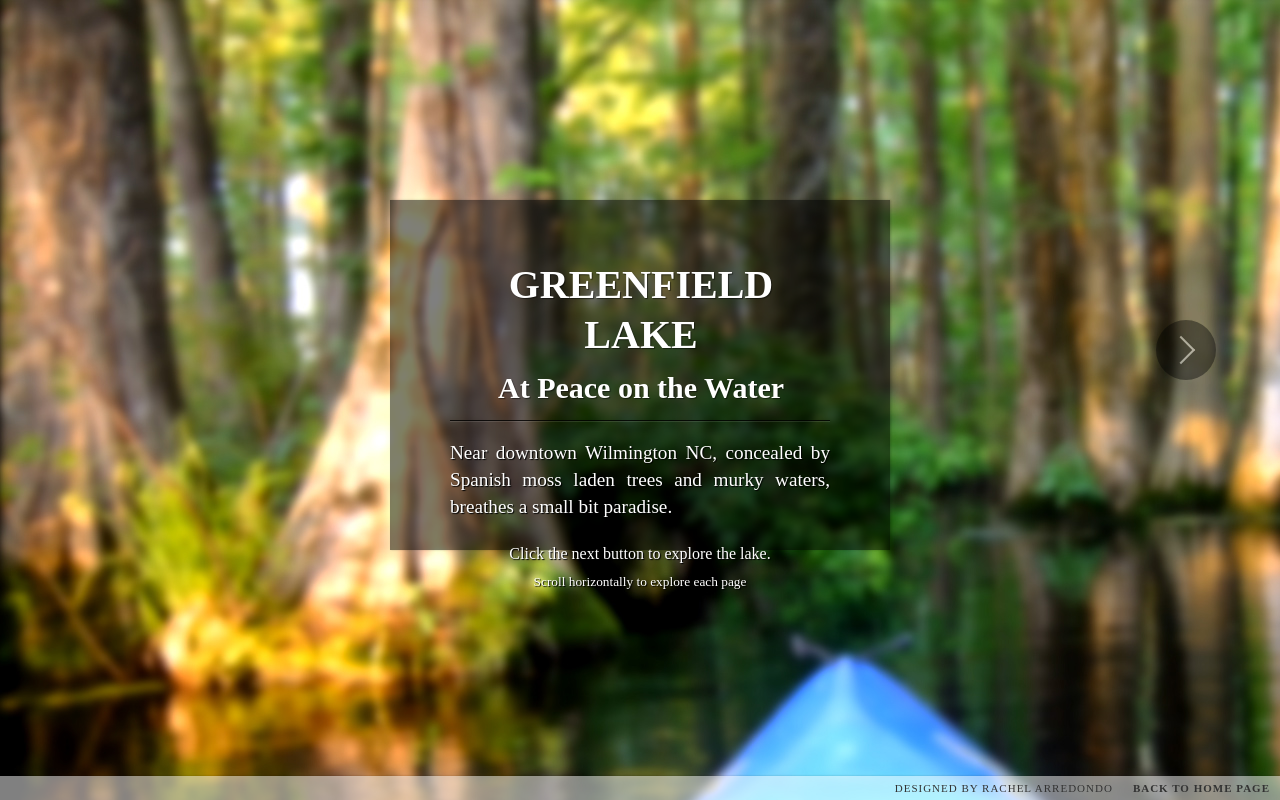
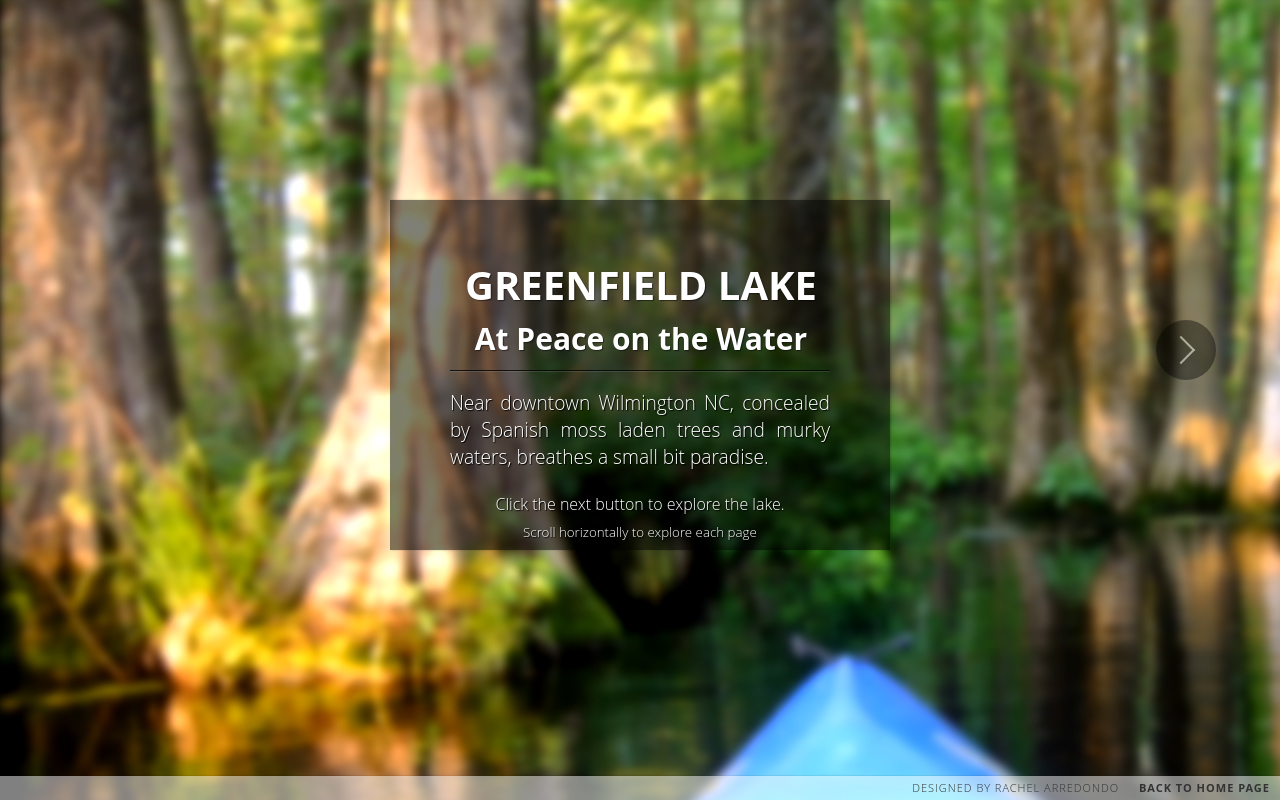
Before and after one commit to rachelarre/greenfieldlake, a plain HTML site: page index.html in a window 1280 px wide. Shown: the top 800 px of the page. Drawn offline with nearby package versions, Linux system fonts and the light colour scheme.

Commit message:
changed the font to Open sans I think

```diff
--- a/css/style.css
+++ b/css/style.css
@@ -13,7 +13,7 @@ body {
 	overflow: hidden;
 	font-weight: 300;
 	font-size: 1em;
-	font-family: josefin-sans, "Helvetica Neue", Helvetica, Arial, sans-serif;
+	font-family: 'Open sans', sans-serif;
 }
 
 .wrapper {
@@ -82,7 +82,7 @@ p a {
 	padding: 0;
 	line-height: 1.25;
 	text-transform: uppercase;
-	font-family: josefin-sans;
+	font-family:  'Open sans', sans-serif;
 	box-shadow: 0 1px 0 rgba(255, 255, 255, 0.1);
 	padding: 0 0 10px 2px;
 	font-size: 2.5em;
@@ -95,7 +95,7 @@ p a {
 }
 
 .text-information p {
-	font-family: josefin-sans;
+	font-family:  'Open sans', sans-serif;
 	font-size: 1.2em;
 	text-align: justify;
 }
@@ -136,7 +136,7 @@ p a {
 	line-height: .65;
 	font-size: 2.5em;
 	text-transform: uppercase;
-	font-family: josefin-sans;
+	font-family:  'Open sans', sans-serif;
 }
 
 /* Nav */
@@ -186,7 +186,7 @@ nav:hover {
 	width: 100%;
 	left: 0;
 	bottom: 0;
-	font-family: josefin-sans;
+	font-family:  'Open sans', sans-serif;
 	box-shadow: 1px 0px 2px rgba(0,0,0,0.2);
 	font-style: normal;
 	font-weight: 100;
```
